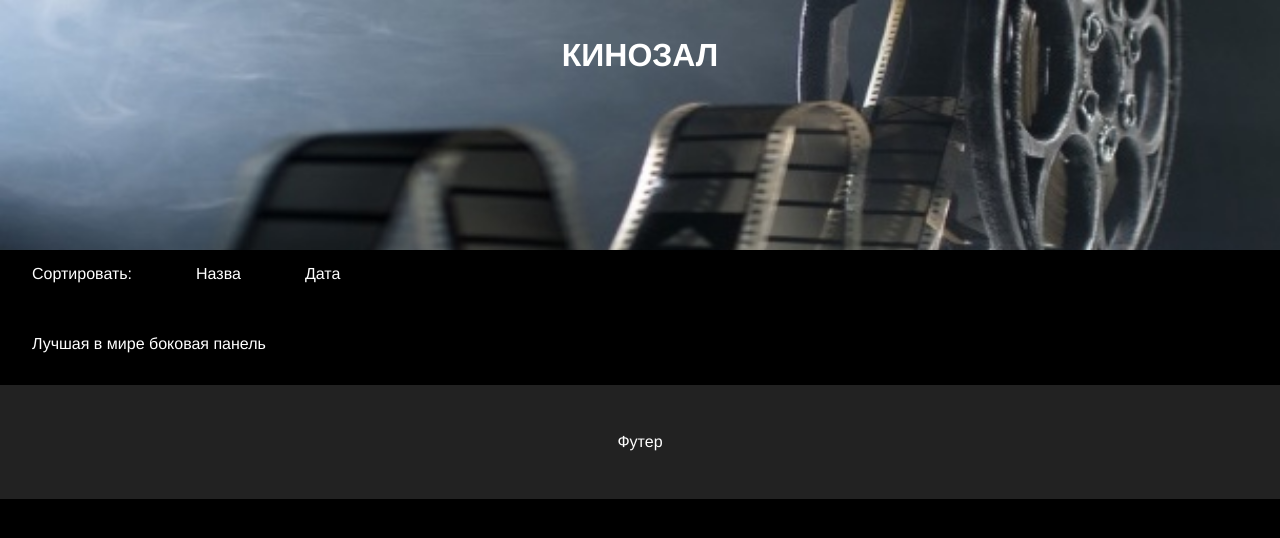
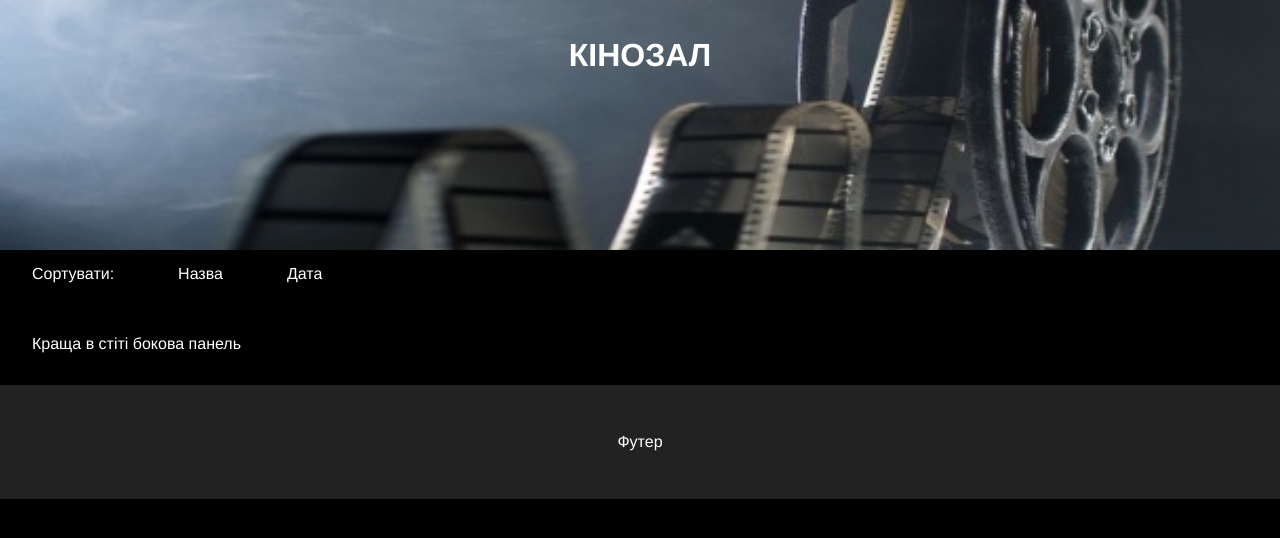
Before and after one commit to AaLin-Git/movie-website, a website: page index.html in a window 1280 px wide. Drawn offline with Linux system fonts and the light colour scheme; no server answers.

```diff
--- a/index.html
+++ b/index.html
@@ -4,7 +4,7 @@
     <meta charset="UTF-8" />
     <meta http-equiv="X-UA-Compatible" content="IE=edge" />
     <meta name="viewport" content="width=device-width, initial-scale=1.0" />
-    <title>Кинозал</title>
+    <title>Кінозал</title>
     <link rel="stylesheet" href="css/style.css" />
     <script defer type="text/javascript" src="scripts/helpers.js"></script>
     <script defer type="text/javascript" src="scripts/sort.js"></script>
@@ -15,7 +15,7 @@
   <body>
     <div class="container">
       <header class="header">
-        <h1 class="header__title">Кинозал</h1>
+        <h1 class="header__title">Кінозал</h1>
       </header>
       <nav class="sort" id="sort">
         <div class="burger" onclick="toggleMobileMenu()">
@@ -23,9 +23,9 @@
           <div class="burger__bar"></div>
           <div class="burger__bar"></div>
         </div>
-        <span class="sort__label">Сортировать:</span>
+        <span class="sort__label">Сортувати:</span>
       </nav>
-      <aside class="sidebar">Лучшая в мире боковая панель</aside>
+      <aside class="sidebar">Краща в стіті бокова панель</aside>
 
       <main class="content" id="content"></main>
 
```
Also changed, not shown: README.md.
